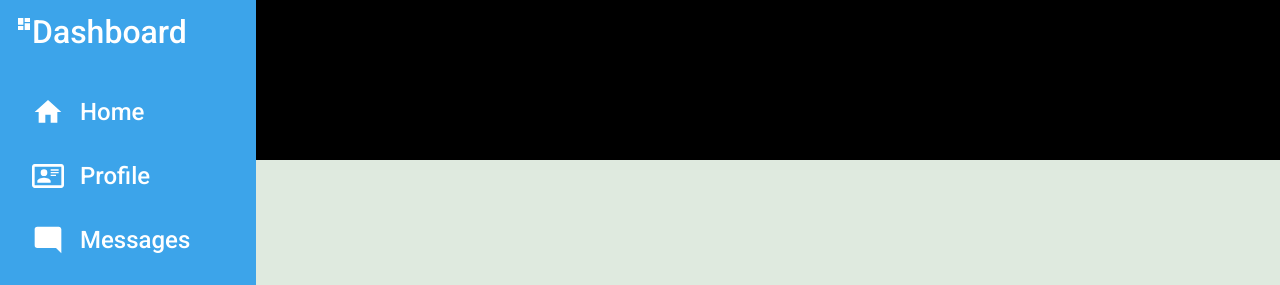
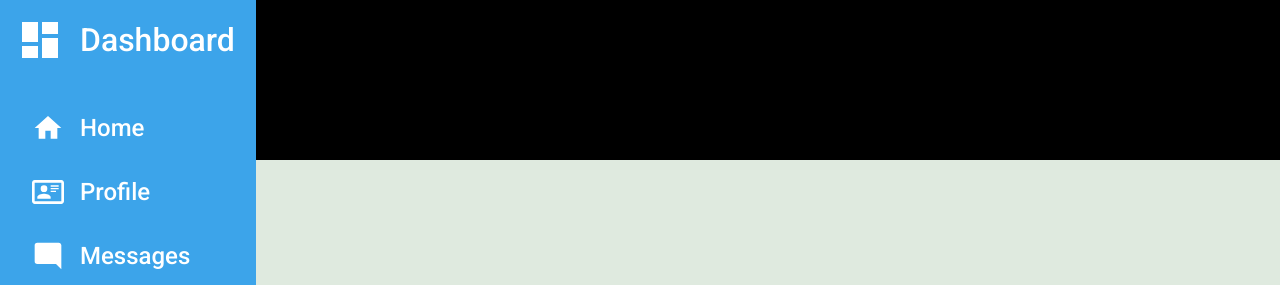
Before and after one commit to Carson77V/admin-dashboard-odin, a plain HTML site: page index.html in a window 1280 px wide. Shown: the top 285 px of the page. Drawn offline with Linux system fonts and the light colour scheme.

Commit message:
Finish styling the sidebar

```diff
--- a/style.css
+++ b/style.css
@@ -77,10 +77,12 @@ body {
 .dashboard-title {
     display: flex;
     font-size: 2rem;
+    align-items: center;
 }
 
 .dashboard-title > img {
-    height: 1rem;
+    height: 3rem;
+    margin-right: 1rem;
 }
 
 .sidebar h2 {
```
